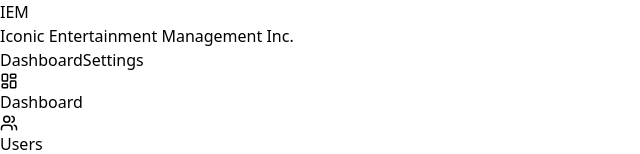
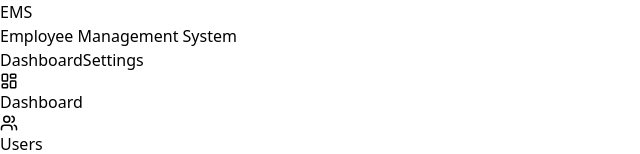
Before and after one commit to Ascenscion/EMS, a React (Vite) app in the folder client/: page / in a window 1280 px wide. Shown: the top 154 px of the page, without its empty margins (0-640 px from the left). Built offline with nearby package versions, Linux system fonts and the light colour scheme.

Commit message:
Updated Readme

```diff
--- a/client/src/components/Header.jsx
+++ b/client/src/components/Header.jsx
@@ -11,12 +11,12 @@
 
                     {/* Logo circle */}
                     <div className="w-9 h-9 rounded-lg bg-black flex items-center justify-center">
-                        <span className="text-white font-semibold text-sm">IEM</span>
+                        <span className="text-white font-semibold text-sm">EMS</span>
                     </div>
 
                     {/* Title */}
                     <h1 className="text-lg font-semibold tracking-wide text-zinc-800">
-                        Iconic Entertainment Management Inc.
+                        Employee Management System
                     </h1>
 
                 </div>
```
Also changed, not shown: 1 other file (tests, documents, lock files or other folders).
